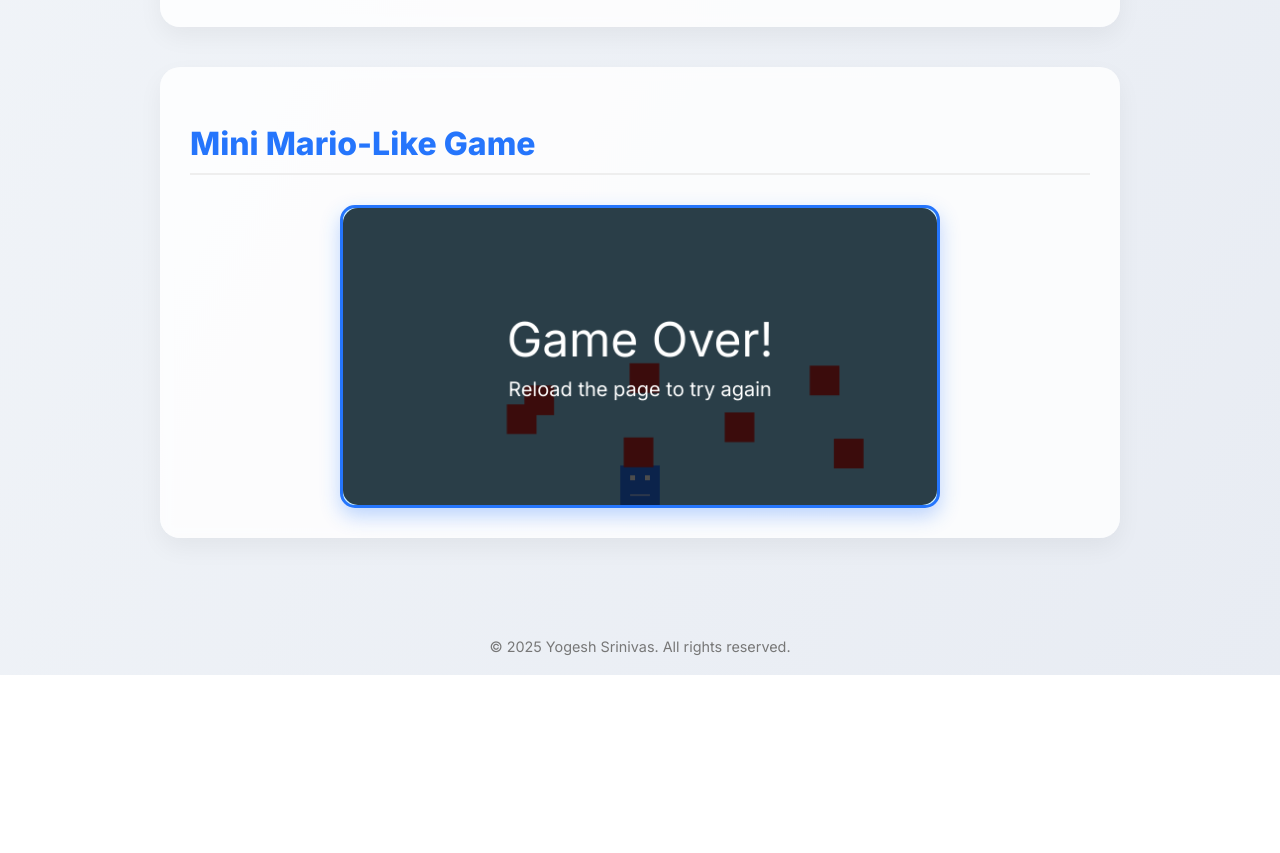
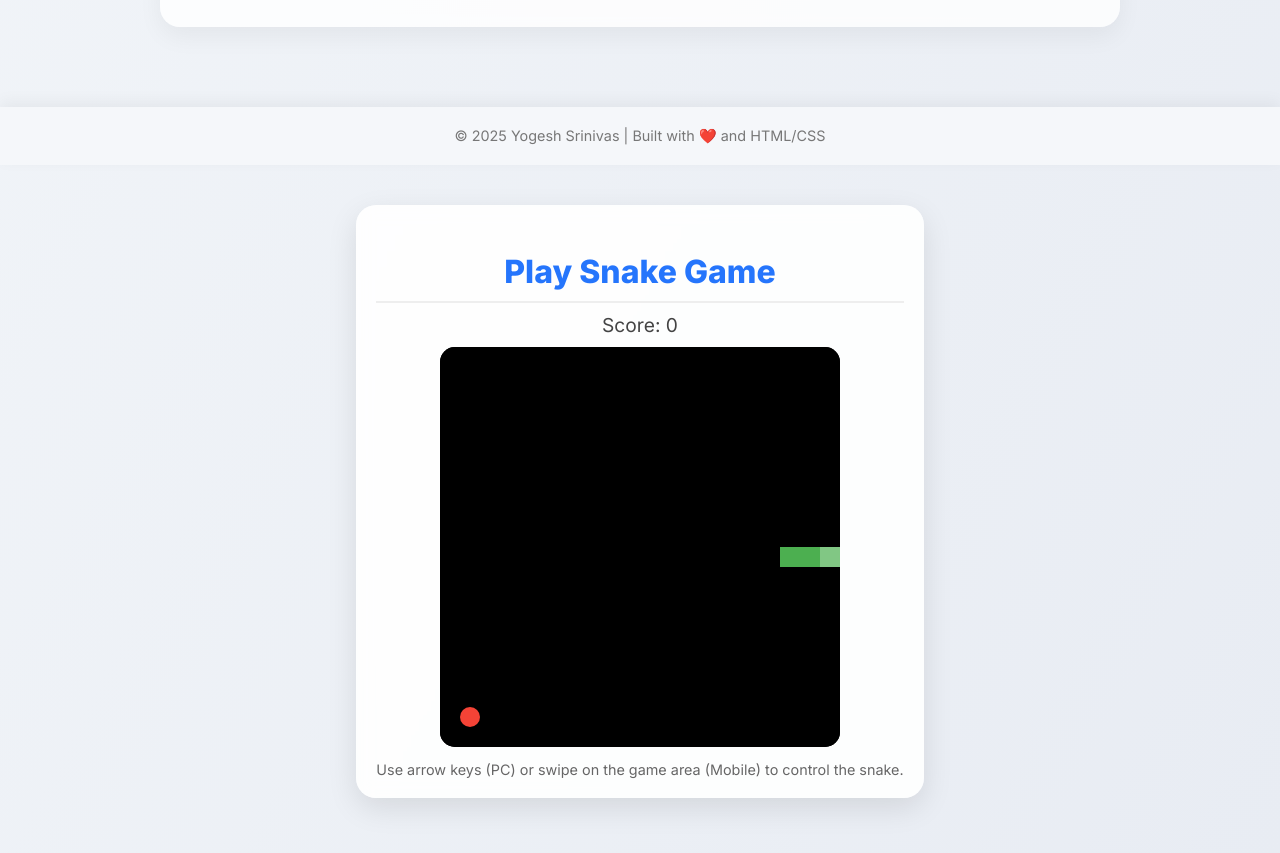
Before and after one commit to Yogesh039/yogesh039.github.io, a plain HTML site: page index.html in a window 1280 px wide. Shown: the part 1563-2416 px from the top of the page. Before the commit the page ends 2238 px from the top, so only its background shows below. Drawn offline with nearby package versions, Linux system fonts and the light colour scheme.

Commit message:
Update index.html

```diff
--- a/index.html
+++ b/index.html
@@ -17,6 +17,9 @@
       font-family: 'Inter', sans-serif;
       background: linear-gradient(to bottom right, #f4f7fa, #e8ecf3);
       color: #333;
+      display: flex;
+      flex-direction: column;
+      min-height: 100vh;
     }
 
     header {
@@ -41,6 +44,7 @@
       max-width: 1000px;
       margin: auto;
       padding: 40px 20px;
+      flex-grow: 1;
     }
 
     section {
@@ -119,6 +123,7 @@
 
     .message-form {
       margin-top: 30px;
+      width: 100%;
     }
 
     .message-form textarea {
@@ -129,6 +134,7 @@
       border-radius: 12px;
       border: 1px solid #ccc;
       resize: vertical;
+      font-family: 'Inter', sans-serif;
     }
 
     .message-form button {
@@ -153,60 +159,53 @@
       padding: 20px;
       font-size: 0.9rem;
       color: #777;
+      background: #f5f7fa;
+      box-shadow: 0 -5px 15px rgba(0,0,0,0.05);
+      user-select: none;
     }
 
-    /* Game canvas styles */
-    #game-container {
-      background: #cceeff;
-      border: 3px solid #2575fc;
-      border-radius: 15px;
-      margin-top: 30px;
-      position: relative;
+    /* Snake Game Styles */
+    #snake-game-section {
+      background: rgba(255, 255, 255, 0.9);
+      backdrop-filter: blur(8px);
       max-width: 600px;
-      margin-left: auto;
-      margin-right: auto;
-      box-shadow: 0 8px 20px rgba(37, 117, 252, 0.3);
+      margin: 40px auto 60px auto;
+      border-radius: 20px;
+      padding: 20px;
+      box-shadow: 0 10px 30px rgba(0,0,0,0.1);
+      text-align: center;
+    }
+
+    #game-title {
+      font-size: 2rem;
+      color: #2575fc;
+      margin-bottom: 10px;
+    }
+
+    #score {
+      font-size: 1.2rem;
+      margin-bottom: 10px;
+      color: #444;
     }
 
     canvas {
-      display: block;
+      background-color: #000;
       border-radius: 15px;
-      background: #8ed0f0;
-      max-width: 100%;
-      height: auto;
+      touch-action: none; /* Disable default touch actions for mobile swipe */
     }
 
-    /* Mobile Controls */
-    #mobile-controls {
-      display: none;
-      justify-content: center;
-      gap: 20px;
+    #controls-info {
       margin-top: 10px;
+      font-size: 0.9rem;
+      color: #666;
     }
 
-    #mobile-controls button {
-      background-color: #2575fc;
-      color: white;
-      border: none;
-      border-radius: 50%;
-      font-size: 2rem;
-      width: 60px;
-      height: 60px;
-      box-shadow: 0 5px 10px rgba(0,0,0,0.2);
-      transition: background 0.3s;
-      user-select: none;
-    }
-
-    #mobile-controls button:active {
-      background-color: #1a5dcb;
-    }
-
-    @media (max-width: 768px) {
-      #mobile-controls {
-        display: flex;
+    @media (max-width: 650px) {
+      #snake-game-section {
+        width: 95%;
+        padding: 15px;
       }
     }
-
   </style>
 </head>
 <body>
@@ -273,179 +272,201 @@
         </form>
       </div>
     </section>
-
-    <!-- Game Section -->
-    <section data-aos="fade-up" id="game-section">
-      <h2>Mini Mario-Like Game</h2>
-      <div id="game-container">
-        <canvas id="gameCanvas" width="600" height="300"></canvas>
-        <div id="mobile-controls">
-          <button id="left-btn">◀</button>
-          <button id="right-btn">▶</button>
-        </div>
-      </div>
-    </section>
-
   </div>
 
-  <footer>
-    &copy; 2025 Yogesh Srinivas. All rights reserved.
+  <footer data-aos="fade-up">
+    &copy; 2025 Yogesh Srinivas | Built with ❤️ and HTML/CSS
   </footer>
+
+  <!-- Snake Game Section -->
+  <section id="snake-game-section" data-aos="fade-up">
+    <h2 id="game-title">Play Snake Game</h2>
+    <div id="score">Score: 0</div>
+    <canvas id="snake-game" width="400" height="400" aria-label="Snake game"></canvas>
+    <div id="controls-info">
+      Use arrow keys (PC) or swipe on the game area (Mobile) to control the snake.
+    </div>
+  </section>
 
   <script src="https://unpkg.com/aos@2.3.1/dist/aos.js"></script>
   <script>
-    AOS.init();
+    AOS.init({
+      duration: 800,
+      offset: 120,
+      once: true
+    });
   </script>
 
   <script>
-    // Mini Mario-like game JavaScript
+    (() => {
+      const canvas = document.getElementById('snake-game');
+      const ctx = canvas.getContext('2d');
 
-    const canvas = document.getElementById("gameCanvas");
-    const ctx = canvas.getContext("2d");
+      const scale = 20; // size of snake segments and food
+      const rows = canvas.height / scale;
+      const cols = canvas.width / scale;
 
-    const player = {
-      x: 280,
-      y: 260,
-      width: 40,
-      height: 40,
-      color: "#2575fc",
-      speed: 5,
-    };
+      let snake = [];
+      let direction = 'RIGHT';
+      let nextDirection = 'RIGHT';
+      let food = {};
+      let score = 0;
+      let gameInterval = null;
 
-    const obstacles = [];
-    let gameOver = false;
-    let keys = {};
+      // Initialize snake in the center
+      function initSnake() {
+        snake = [
+          { x: Math.floor(cols / 2), y: Math.floor(rows / 2) },
+          { x: Math.floor(cols / 2) - 1, y: Math.floor(rows / 2) },
+          { x: Math.floor(cols / 2) - 2, y: Math.floor(rows / 2) }
+        ];
+        direction = 'RIGHT';
+        nextDirection = 'RIGHT';
+        score = 0;
+        document.getElementById('score').innerText = 'Score: ' + score;
+      }
 
-    // Create random obstacles
-    function createObstacles() {
-      for (let i = 0; i < 7; i++) {
-        let obsX = Math.random() * (canvas.width - 30);
-        obstacles.push({
-          x: obsX,
-          y: 0,
-          width: 30,
-          height: 30,
-          speed: 2 + Math.random() * 2,
-          color: "#c62828",
+      // Place food in a random spot not occupied by the snake
+      function placeFood() {
+        let newFood;
+        while (true) {
+          newFood = {
+            x: Math.floor(Math.random() * cols),
+            y: Math.floor(Math.random() * rows)
+          };
+          if (!snake.some(segment => segment.x === newFood.x && segment.y === newFood.y)) {
+            break;
+          }
+        }
+        food = newFood;
+      }
+
+      // Draw everything
+      function draw() {
+        // Clear
+        ctx.fillStyle = '#000';
+        ctx.fillRect(0, 0, canvas.width, canvas.height);
+
+        // Draw snake
+        ctx.fillStyle = '#4caf50';
+        snake.forEach((segment, idx) => {
+          ctx.fillRect(segment.x * scale, segment.y * scale, scale, scale);
+          // Draw a lighter head
+          if (idx === 0) {
+            ctx.fillStyle = '#81c784';
+            ctx.fillRect(segment.x * scale, segment.y * scale, scale, scale);
+            ctx.fillStyle = '#4caf50';
+          }
         });
+
+        // Draw food
+        ctx.fillStyle = '#f44336';
+        ctx.beginPath();
+        ctx.arc(
+          food.x * scale + scale / 2,
+          food.y * scale + scale / 2,
+          scale / 2,
+          0,
+          2 * Math.PI
+        );
+        ctx.fill();
       }
-    }
 
-    createObstacles();
+      // Update snake position
+      function update() {
+        direction = nextDirection;
 
-    document.addEventListener("keydown", (e) => {
-      keys[e.key] = true;
-    });
+        // Calculate new head position
+        let head = { ...snake[0] };
+        switch (direction) {
+          case 'LEFT': head.x -= 1; break;
+          case 'UP': head.y -= 1; break;
+          case 'RIGHT': head.x += 1; break;
+          case 'DOWN': head.y += 1; break;
+        }
 
-    document.addEventListener("keyup", (e) => {
-      keys[e.key] = false;
-    });
+        // Wrap around edges
+        if (head.x < 0) head.x = cols - 1;
+        if (head.x >= cols) head.x = 0;
+        if (head.y < 0) head.y = rows - 1;
+        if (head.y >= rows) head.y = 0;
 
-    // Mobile touch controls
-    const leftBtn = document.getElementById("left-btn");
-    const rightBtn = document.getElementById("right-btn");
-    let leftPressed = false;
-    let rightPressed = false;
+        // Check self collision
+        if (snake.some(segment => segment.x === head.x && segment.y === head.y)) {
+          gameOver();
+          return;
+        }
 
-    leftBtn.addEventListener("touchstart", (e) => {
-      e.preventDefault();
-      leftPressed = true;
-    });
-    leftBtn.addEventListener("touchend", (e) => {
-      e.preventDefault();
-      leftPressed = false;
-    });
+        // Add new head
+        snake.unshift(head);
 
-    rightBtn.addEventListener("touchstart", (e) => {
-      e.preventDefault();
-      rightPressed = true;
-    });
-    rightBtn.addEventListener("touchend", (e) => {
-      e.preventDefault();
-      rightPressed = false;
-    });
+        // Check if ate food
+        if (head.x === food.x && head.y === food.y) {
+          score++;
+          document.getElementById('score').innerText = 'Score: ' + score;
+          placeFood();
+        } else {
+          // Remove tail
+          snake.pop();
+        }
 
-    function movePlayer() {
-      if ((keys["ArrowLeft"] || leftPressed) && player.x > 0) player.x -= player.speed;
-      if ((keys["ArrowRight"] || rightPressed) && player.x + player.width < canvas.width) player.x += player.speed;
-    }
+        draw();
+      }
 
-    function drawPlayer() {
-      ctx.fillStyle = player.color;
-      ctx.fillRect(player.x, player.y, player.width, player.height);
-      // Draw a simple face
-      ctx.fillStyle = "#fff";
-      ctx.fillRect(player.x + 10, player.y + 10, 5, 5);
-      ctx.fillRect(player.x + 25, player.y + 10, 5, 5);
-      ctx.strokeStyle = "#fff";
-      ctx.beginPath();
-      ctx.moveTo(player.x + 10, player.y + 30);
-      ctx.lineTo(player.x + 30, player.y + 30);
-      ctx.stroke();
-    }
+      function gameOver() {
+        clearInterval(gameInterval);
+        alert(`Game Over! Your score: ${score}`);
+        initSnake();
+        placeFood();
+        gameInterval = setInterval(update, 120);
+      }
 
-    function drawObstacles() {
-      obstacles.forEach(obs => {
-        ctx.fillStyle = obs.color;
-        ctx.fillRect(obs.x, obs.y, obs.width, obs.height);
+      // Handle keyboard controls
+      window.addEventListener('keydown', e => {
+        const key = e.key;
+        if (key === 'ArrowLeft' && direction !== 'RIGHT') nextDirection = 'LEFT';
+        else if (key === 'ArrowUp' && direction !== 'DOWN') nextDirection = 'UP';
+        else if (key === 'ArrowRight' && direction !== 'LEFT') nextDirection = 'RIGHT';
+        else if (key === 'ArrowDown' && direction !== 'UP') nextDirection = 'DOWN';
       });
-    }
 
-    function updateObstacles() {
-      obstacles.forEach(obs => {
-        obs.y += obs.speed;
-        if (obs.y > canvas.height) {
-          obs.y = 0;
-          obs.x = Math.random() * (canvas.width - obs.width);
-          obs.speed = 2 + Math.random() * 2;
+      // Handle swipe for mobile
+      let touchStartX = null;
+      let touchStartY = null;
+
+      canvas.addEventListener('touchstart', e => {
+        const touch = e.changedTouches[0];
+        touchStartX = touch.pageX;
+        touchStartY = touch.pageY;
+      }, { passive: true });
+
+      canvas.addEventListener('touchmove', e => {
+        if (!touchStartX || !touchStartY) return;
+
+        const touch = e.changedTouches[0];
+        const diffX = touch.pageX - touchStartX;
+        const diffY = touch.pageY - touchStartY;
+
+        if (Math.abs(diffX) > Math.abs(diffY)) {
+          // Horizontal swipe
+          if (diffX > 30 && direction !== 'LEFT') nextDirection = 'RIGHT';
+          else if (diffX < -30 && direction !== 'RIGHT') nextDirection = 'LEFT';
+        } else {
+          // Vertical swipe
+          if (diffY > 30 && direction !== 'UP') nextDirection = 'DOWN';
+          else if (diffY < -30 && direction !== 'DOWN') nextDirection = 'UP';
         }
-      });
-    }
 
-    function detectCollision(rect1, rect2) {
-      return (
-        rect1.x < rect2.x + rect2.width &&
-        rect1.x + rect1.width > rect2.x &&
-        rect1.y < rect2.y + rect2.height &&
-        rect1.y + rect1.height > rect2.y
-      );
-    }
+        touchStartX = null;
+        touchStartY = null;
+      }, { passive: true });
 
-    function checkGameOver() {
-      for (let obs of obstacles) {
-        if (detectCollision(player, obs)) {
-          gameOver = true;
-        }
-      }
-    }
-
-    function drawGameOver() {
-      ctx.fillStyle = "rgba(0,0,0,0.7)";
-      ctx.fillRect(0, 0, canvas.width, canvas.height);
-      ctx.fillStyle = "#fff";
-      ctx.font = "48px 'Inter', sans-serif";
-      ctx.textAlign = "center";
-      ctx.fillText("Game Over!", canvas.width / 2, canvas.height / 2);
-      ctx.font = "20px 'Inter', sans-serif";
-      ctx.fillText("Reload the page to try again", canvas.width / 2, canvas.height / 2 + 40);
-    }
-
-    function gameLoop() {
-      if (gameOver) {
-        drawGameOver();
-        return;
-      }
-      ctx.clearRect(0, 0, canvas.width, canvas.height);
-      movePlayer();
-      updateObstacles();
-      drawPlayer();
-      drawObstacles();
-      checkGameOver();
-      requestAnimationFrame(gameLoop);
-    }
-
-    gameLoop();
-
+      // Initialize game
+      initSnake();
+      placeFood();
+      draw();
+      gameInterval = setInterval(update, 120);
+    })();
   </script>
 </body>
 </html>
```
